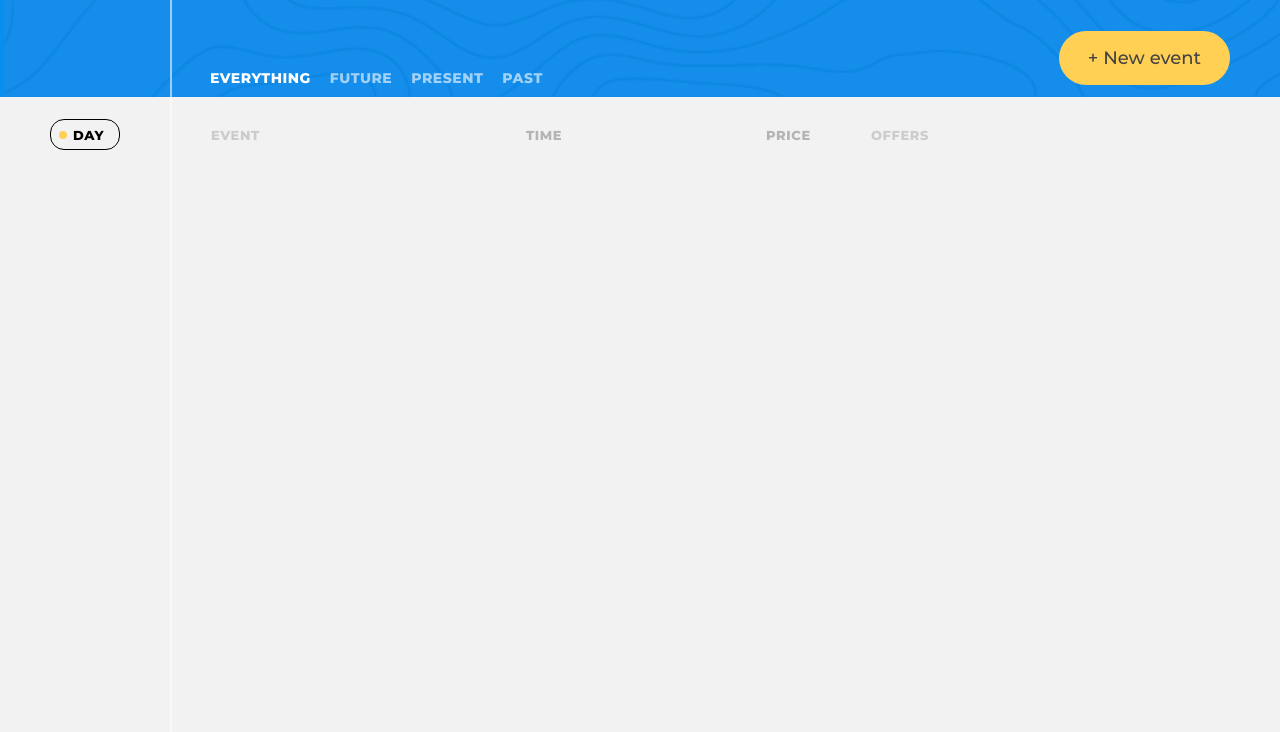
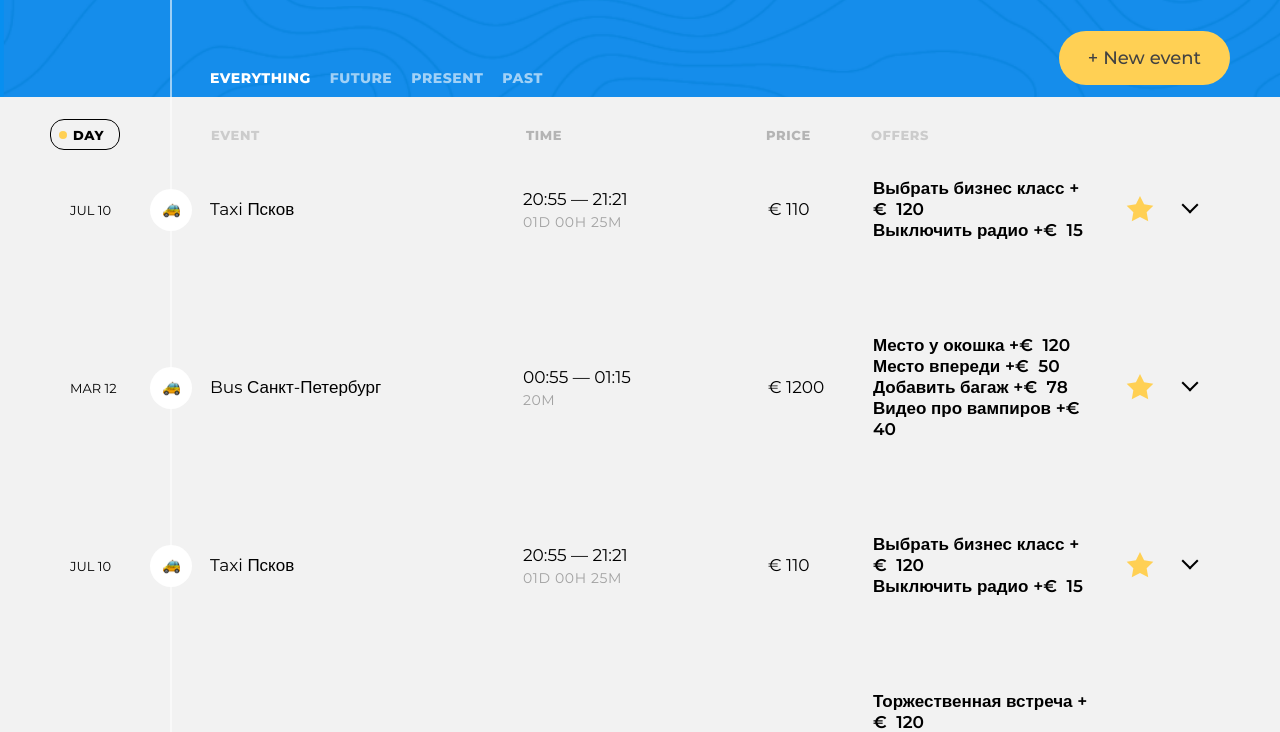
Before and after one commit to htmlacademy-ecmascript/1618231-big-trip-20, a website built with webpack: page public/index.html in a window 1280 px wide. Shown: the part 68-800 px from the top of the page. Built offline with nearby package versions, Linux system fonts and the light colour scheme.

Commit message:
Добавляет ДЗ Разделяй и властвуй

```diff
--- a/package.json
+++ b/package.json
@@ -20,9 +20,11 @@
     "@babel/preset-env": "7.21.4",
     "babel-loader": "9.1.2",
     "copy-webpack-plugin": "11.0.0",
+    "css-loader": "6.7.3",
     "eslint": "8.38.0",
     "eslint-config-htmlacademy": "9.0.0",
     "html-webpack-plugin": "5.5.1",
+    "style-loader": "3.3.2",
     "webpack": "5.79.0",
     "webpack-cli": "5.0.1",
     "webpack-dev-server": "4.13.3"
--- a/src/main.js
+++ b/src/main.js
@@ -1,8 +1,6 @@
 import TripEventsPresenter from './presenter/trip-events-presenter';
 import PageHeaderPresenter from './presenter/page-header-presenter';
 import PointsModel from './model/points-model';
-import dayjs from 'dayjs';
-import duration from 'dayjs/plugin/duration';
 
 const pageMain = document.querySelector('.page-main');
 const tripEventsSection = pageMain.querySelector('.trip-events');
@@ -13,9 +11,3 @@ const tripEventsPresenter = new TripEventsPresenter({container: tripEventsSectio
 
 pageHeaderPresenter.init();
 tripEventsPresenter.init();
-
-dayjs.extend(duration);
-
-// const aaa = 3600000 * 28.44;
-
-// console.log(dayjs.duration(aaa));
--- a/src/mock/distinations.js
+++ b/src/mock/distinations.js
@@ -6,7 +6,7 @@ const distinations = [
     А не то еще глупее Ты найдешь на них ответ.
     Если глупые вопросы Появились в голове,
     Задавай их сразу взрослым. Пусть у них трещат мозги.`,
-    pictures: ['https://loremflickr.com/248/152?random=1',
+    photos: ['https://loremflickr.com/248/152?random=1',
       'https://loremflickr.com/248/152?random=2',
       'https://loremflickr.com/248/152?random=3',
       'https://loremflickr.com/248/152?random=4']
--- a/src/model/points-model.js
+++ b/src/model/points-model.js
@@ -2,9 +2,9 @@ import { getRandomPoint } from '../mock/points';
 import { AMOUNT_ELEMENTS } from '../consts';
 
 export default class PointsModel {
-  points = Array.from({length: AMOUNT_ELEMENTS}, getRandomPoint);
+  #points = Array.from({length: AMOUNT_ELEMENTS}, getRandomPoint);
 
-  getPoints() {
-    return this.points;
+  get points() {
+    return this.#points;
   }
 }
--- a/src/presenter/page-header-presenter.js
+++ b/src/presenter/page-header-presenter.js
@@ -1,16 +1,19 @@
 import TripInfoView from '../view/trip-info-view';
 import TripFilterView from '../view/trip-filters-view';
-import { render, RenderPosition } from '../render';
+import EventAddBtnView from '../view/event-add-btn-view';
+import { render, RenderPosition } from '../framework/render';
 
 
 export default class PageHeaderPresenter {
-  filterContainer = document.querySelector('.trip-controls__filters');
+  #filterContainer = document.querySelector('.trip-controls__filters');
+  #container = null;
   constructor({container}) {
-    this.container = container;
+    this.#container = container;
   }
 
   init() {
-    render(new TripInfoView, this.container, RenderPosition.AFTERBEGIN);
-    render(new TripFilterView, this.filterContainer);
+    render(new TripInfoView, this.#container, RenderPosition.AFTERBEGIN);
+    render(new TripFilterView, this.#filterContainer);
+    render(new EventAddBtnView, this.#container);
   }
 }
--- a/src/presenter/trip-events-presenter.js
+++ b/src/presenter/trip-events-presenter.js
@@ -1,33 +1,71 @@
-import { render } from '../render';
+import { render, replace } from '../framework/render';
 import TripSortView from '../view/trip-sort-view';
 import EventsListView from '../view/events-list-view';
 import EventsItemView from '../view/event-item-view';
-import EventFormView from '../view/event-form-view';
 import PointContentView from '../view/point-content-view';
+import EventEditFormView from '../view/event-edit-form-view';
 
 
 export default class TripEventsPresenter {
-  tripPoints = [];
+  #tripPoints = [];
+  #pointsList = [];
+  #container = null;
+  #pointsModel = null;
   eventsList = new EventsListView();
   eventsItem = new EventsItemView();
 
   constructor({container, pointsModel}) {
-    this.container = container;
-    this.pointsModel = pointsModel;
+    this.#container = container;
+    this.#pointsModel = pointsModel;
   }
 
   init() {
-    this.pointsList = [...this.pointsModel.getPoints()];
+    this.#pointsList = [...this.#pointsModel.points];
 
-    render(new TripSortView(), this.container);
-    render(this.eventsList, this.container);
-    render(this.eventsItem, this.eventsList.getElement());
-    render(new EventFormView({card: this.pointsList[1]}), this.eventsItem.getElement());
+    render(new TripSortView(), this.#container);
+    render(this.eventsList, this.#container);
+    // render(this.eventsItem, this.eventsList.element);
+    // render(new EventAddFormView({card: this.#pointsList[1]}), this.eventsItem.element);
 
-    for (let i = 0; i < this.pointsList.length; i++) {
-      this.tripPoints[i] = new EventsItemView();
-      render(this.tripPoints[i], this.eventsList.getElement());
-      render(new PointContentView({point: this.pointsList[i]}), this.tripPoints[i].getElement());
+    for (let i = 0; i < this.#pointsList.length; i++) {
+      this.#renderPoint(this.#pointsList[i]);
     }
   }
+
+  #renderPoint(point) {
+    const tripPoint = new EventsItemView();
+    const onEscKeyDown = (evt) => {
+      if (evt.key === 'Escape') {
+        evt.preventDefault();
+        replaceFormToPoint();
+        document.removeEventListener('keydown', onEscKeyDown);
+      }
+    };
+
+    const pointContent = new PointContentView({
+      point,
+      showEditForm: () => {
+        replacePointToForm();
+        document.addEventListener('keydown', onEscKeyDown);
+      },
+    });
+
+    const pointEditContent = new EventEditFormView({
+      point,
+      onFormSubmit: () => {
+        replaceFormToPoint();
+        document.removeEventListener('keydown', onEscKeyDown);
+      }
+    });
+
+    function replacePointToForm() {
+      replace(pointEditContent, pointContent);
+    }
+
+    function replaceFormToPoint() {
+      replace(pointContent, pointEditContent);
+    }
+    render(tripPoint, this.eventsList.element);
+    render(pointContent, tripPoint.element);
+  }
 }
--- a/src/utils.js
+++ b/src/utils.js
@@ -25,6 +25,7 @@ const getEventDuration = (start, end) => {
   return `${eventDuration.format(DAY_FORMAT)}${DAY} ${eventDuration.format(HOUR_FORMAT)}${HOUR} ${eventDuration.format(MINUTE_FORMAT)}${MINUTE}`;
 };
 
+
 const getDateOptions = (start, end) => {
   const startEvent = dayjs(start);
   const endEvent = dayjs(end);
@@ -38,4 +39,14 @@ const getDateOptions = (start, end) => {
   };
 };
 
-export {getRandomElement, getDateOptions};
+const getFullDataOptions = (start, end) => {
+  const startEvent = dayjs(start);
+  const endEvent = dayjs(end);
+  const DATE_FORMAT = 'DD/MM/YY HH:mm';
+  return {
+    start: startEvent.format(DATE_FORMAT),
+    end: endEvent.format(DATE_FORMAT),
+  };
+};
+
+export {getRandomElement, getDateOptions, getFullDataOptions};
--- /dev/null
+++ b/src/view/event-add-btn-view.js
@@ -0,0 +1,10 @@
+import AbstractView from '../framework/view/abstract-view';
+
+const getEventAddBtn = () => '<button class="trip-main__event-add-btn  btn  btn--big  btn--yellow" type="button">New event</button>';
+
+
+export default class EventAddBtnView extends AbstractView {
+  get template() {
+    return getEventAddBtn();
+  }
+}
--- a/src/view/event-form-view.js
+++ b/src/view/event-add-form-view.js
@@ -1,4 +1,4 @@
-import { createElement } from '../render';
+import AbstractView from '../framework/view/abstract-view';
 import dayjs from 'dayjs';
 
 const DATE_FORMAT = 'DD/MM/YY hh:mm';
@@ -21,7 +21,7 @@ const getEventAvailableOffers = (options) => options.offers.map((item) => `
     </label>
     </div>`).join('');
 
-const getEventPhoto = (pictures) => pictures.map((item) =>`<img class="event__photo" src="${item}" alt="Event photo">
+const getDestinationPhoto = (pictures) => pictures.map((item) =>`<img class="event__photo" src="${item}" alt="Event photo">
     `).join('');
 
 const createFormTemplate = ({card}) => {
@@ -127,7 +127,7 @@ const createFormTemplate = ({card}) => {
 
     <div class="event__photos-container">
       <div class="event__photos-tape">
-      ${getEventPhoto(photos)}
+      ${getDestinationPhoto(photos)}
       </div>
     </div>
   </section>
@@ -135,24 +135,13 @@ const createFormTemplate = ({card}) => {
 </form>`;
 };
 
-export default class EventFormView {
+export default class EventFormView extends AbstractView {
   constructor(card) {
+    super();
     this.card = card;
   }
 
-  getTemplate() {
+  get template() {
     return createFormTemplate(this.card);
   }
-
-  getElement() {
-    if (!this.element) {
-      this.element = createElement(this.getTemplate());
-    }
-
-    return this.element;
-  }
-
-  removeElement() {
-    this.element = null;
-  }
 }
--- /dev/null
+++ b/src/view/event-edit-form-view.js
@@ -0,0 +1,150 @@
+import AbstractView from '../framework/view/abstract-view';
+import { getFullDataOptions } from '../utils';
+
+const createPointOfferList = (options) => options.offers.map((item) => `<div class="event__offer-selector">
+<input class="event__offer-checkbox  visually-hidden" id="event-offer-luggage-1" type="checkbox" name="event-offer-luggage" checked>
+<label class="event__offer-label" for="event-offer-luggage-1">
+  <span class="event__offer-title">${item.title}</span>
+  &plus;&euro;&nbsp;
+  <span class="event__offer-price">${item.price}</span>
+</label>
+</div>`).join('');
+
+const getEventEditFormView = (point) => {
+  const {type, destination, dateFrom, dateTo, basePrice, offers} = point;
+  const {name, description} = destination;
+  const dateOptions = getFullDataOptions(dateFrom, dateTo);
+  const optionsList = createPointOfferList(offers);
+
+  return `<form class="event event--edit" action="#" method="post">
+<header class="event__header">
+  <div class="event__type-wrapper">
+    <label class="event__type  event__type-btn" for="event-type-toggle-1">
+      <span class="visually-hidden">Choose event type</span>
+      <img class="event__type-icon" width="17" height="17" src="img/icons/flight.png" alt="Event type icon">
+    </label>
+    <input class="event__type-toggle  visually-hidden" id="event-type-toggle-1" type="checkbox">
+
+    <div class="event__type-list">
+      <fieldset class="event__type-group">
+        <legend class="visually-hidden">Event type</legend>
+
+        <div class="event__type-item">
+          <input id="event-type-taxi-1" class="event__type-input  visually-hidden" type="radio" name="event-type" value="taxi">
+          <label class="event__type-label  event__type-label--taxi" for="event-type-taxi-1">Taxi</label>
+        </div>
+
+        <div class="event__type-item">
+          <input id="event-type-bus-1" class="event__type-input  visually-hidden" type="radio" name="event-type" value="bus">
+          <label class="event__type-label  event__type-label--bus" for="event-type-bus-1">Bus</label>
+        </div>
+
+        <div class="event__type-item">
+          <input id="event-type-train-1" class="event__type-input  visually-hidden" type="radio" name="event-type" value="train">
+          <label class="event__type-label  event__type-label--train" for="event-type-train-1">Train</label>
+        </div>
+
+        <div class="event__type-item">
+          <input id="event-type-ship-1" class="event__type-input  visually-hidden" type="radio" name="event-type" value="ship">
+          <label class="event__type-label  event__type-label--ship" for="event-type-ship-1">Ship</label>
+        </div>
+
+        <div class="event__type-item">
+          <input id="event-type-drive-1" class="event__type-input  visually-hidden" type="radio" name="event-type" value="drive">
+          <label class="event__type-label  event__type-label--drive" for="event-type-drive-1">Drive</label>
+        </div>
+
+        <div class="event__type-item">
+          <input id="event-type-flight-1" class="event__type-input  visually-hidden" type="radio" name="event-type" value="flight" checked>
+          <label class="event__type-label  event__type-label--flight" for="event-type-flight-1">Flight</label>
+        </div>
+
+        <div class="event__type-item">
+          <input id="event-type-check-in-1" class="event__type-input  visually-hidden" type="radio" name="event-type" value="check-in">
+          <label class="event__type-label  event__type-label--check-in" for="event-type-check-in-1">Check-in</label>
+        </div>
+
+        <div class="event__type-item">
+          <input id="event-type-sightseeing-1" class="event__type-input  visually-hidden" type="radio" name="event-type" value="sightseeing">
+          <label class="event__type-label  event__type-label--sightseeing" for="event-type-sightseeing-1">Sightseeing</label>
+        </div>
+
+        <div class="event__type-item">
+          <input id="event-type-restaurant-1" class="event__type-input  visually-hidden" type="radio" name="event-type" value="restaurant">
+          <label class="event__type-label  event__type-label--restaurant" for="event-type-restaurant-1">Restaurant</label>
+        </div>
+      </fieldset>
+    </div>
+  </div>
+
+  <div class="event__field-group  event__field-group--destination">
+    <label class="event__label  event__type-output" for="event-destination-1">
+      ${type}
+    </label>
+    <input class="event__input  event__input--destination" id="event-destination-1" type="text" name="event-destination" value="${name}" list="destination-list-1">
+    <datalist id="destination-list-1">
+      <option value="Amsterdam"></option>
+      <option value="Geneva"></option>
+      <option value="Chamonix"></option>
+    </datalist>
+  </div>
+
+  <div class="event__field-group  event__field-group--time">
+    <label class="visually-hidden" for="event-start-time-1">From</label>
+    <input class="event__input  event__input--time" id="event-start-time-1" type="text" name="event-start-time" value="${dateOptions.start}">
+    &mdash;
+    <label class="visually-hidden" for="event-end-time-1">To</label>
+    <input class="event__input  event__input--time" id="event-end-time-1" type="text" name="event-end-time" value="${dateOptions.end}">
+  </div>
+
+  <div class="event__field-group  event__field-group--price">
+    <label class="event__label" for="event-price-1">
+      <span class="visually-hidden">Price</span>
+      &euro;
+    </label>
+    <input class="event__input  event__input--price" id="event-price-1" type="text" name="event-price" value="${basePrice}">
+  </div>
+
+  <button class="event__save-btn  btn  btn--blue" type="submit">Save</button>
+  <button class="event__reset-btn" type="reset">Delete</button>
+  <button class="event__rollup-btn" type="button">
+    <span class="visually-hidden">Open event</span>
+  </button>
+</header>
+<section class="event__details">
+  <section class="event__section  event__section--offers">
+    <h3 class="event__section-title  event__section-title--offers">Offers</h3>
+
+   <div class="event__available-offers">
+   ${optionsList}
+    </div>
+  </section>
+
+  <section class="event__section  event__section--destination">
+    <h3 class="event__section-title  event__section-title--destination">Destination</h3>
+    <p class="event__destination-description">${description}</p>
+  </section>
+</section>
+</form>`;
+};
+
+
+export default class EventEditFormView extends AbstractView {
+  #point = null;
+  #onFormSubmit = null;
+  constructor({point, onFormSubmit}) {
+    super();
+    this.#point = point;
+    this.#onFormSubmit = onFormSubmit;
+    this.element.addEventListener('submit', this.#onSubmitButtonClick);
+  }
+
+  get template() {
+    return getEventEditFormView(this.#point);
+  }
+
+  #onSubmitButtonClick = (evt) => {
+    evt.preventDefault();
+    this.#onFormSubmit();
+  };
+}
--- a/src/view/event-item-view.js
+++ b/src/view/event-item-view.js
@@ -1,21 +1,9 @@
-import { createElement } from '../render';
+import AbstractView from '../framework/view/abstract-view';
 
 const createEventsListTemplate = () => '<li class="trip-events__item"></li>';
 
-export default class EventsItemView {
-  getTemplate() {
+export default class EventsItemView extends AbstractView {
+  get template() {
     return createEventsListTemplate();
   }
-
-  getElement() {
-    if (!this.element) {
-      this.element = createElement(this.getTemplate());
-    }
-
-    return this.element;
-  }
-
-  removeElement() {
-    this.element = null;
-  }
 }
--- a/src/view/events-list-view.js
+++ b/src/view/events-list-view.js
@@ -1,21 +1,9 @@
-import { createElement } from '../render';
+import AbstractView from '../framework/view/abstract-view';
 
 const createEventsListTemplate = () => '<ul class="trip-events__list"></ul>';
 
-export default class EventsListView {
-  getTemplate() {
+export default class EventsListView extends AbstractView {
+  get template() {
     return createEventsListTemplate();
   }
-
-  getElement() {
-    if (!this.element) {
-      this.element = createElement(this.getTemplate());
-    }
-
-    return this.element;
-  }
-
-  removeElement() {
-    this.element = null;
-  }
 }
--- a/src/view/point-content-view.js
+++ b/src/view/point-content-view.js
@@ -1,7 +1,7 @@
-import { createElement } from '../render';
+import AbstractView from '../framework/view/abstract-view';
 import { getDateOptions} from '../utils';
 
-const createPointOfferListTemplate = (options)=> options.offers.map((item) => `<li class="event__offer">
+const createPointOfferList = (options)=> options.offers.map((item) => `<li class="event__offer">
   <span class="event__offer-title">${item.title}</span>
   &plus;&euro;&nbsp;
   <span class="event__offer-price">${item.price}</span>
@@ -11,7 +11,7 @@ const createPointContentTemplate = (point) => {
   const {type, destination, dateFrom, dateTo, basePrice, offers} = point;
   const {name} = destination;
   const date = getDateOptions(dateFrom, dateTo);
-  const optionsList = createPointOfferListTemplate(offers);
+  const optionsList = createPointOfferList(offers);
   return `<div class="event">
 <time class="event__date" datetime="2019-03-18">${date.day}</time>
 <div class="event__type">
@@ -34,35 +34,36 @@ const createPointContentTemplate = (point) => {
 ${optionsList}
 </ul>
 <button class="event__favorite-btn event__favorite-btn--active" type="button">
-  <span class="visually-hidden">Add to favorite</span>
-  <svg class="event__favorite-icon" width="28" height="28" viewBox="0 0 28 28">
-    <path d="M14 21l-8.22899 4.3262 1.57159-9.1631L.685209 9.67376 9.8855 8.33688 14 0l4.1145 8.33688 9.2003 1.33688-6.6574 6.48934 1.5716 9.1631L14 21z"/>
-  </svg>
+<span class="visually-hidden">Add to favorite</span>
+<svg class="event__favorite-icon" width="28" height="28" viewBox="0 0 28 28">
+  <path d="M14 21l-8.22899 4.3262 1.57159-9.1631L.685209 9.67376 9.8855 8.33688 14 0l4.1145 8.33688 9.2003 1.33688-6.6574 6.48934 1.5716 9.1631L14 21z"/>
+</svg>
 </button>
 <button class="event__rollup-btn" type="button">
-  <span class="visually-hidden">Open event</span>
+<span class="visually-hidden">Open event</span>
 </button>
 </div>`;
 };
 
-export default class PointContentView {
-  constructor({point}) {
-    this.point = point;
+export default class PointContentView extends AbstractView {
+  #showEditForm = null;
+  #editButton = null;
+  #point = null;
+  #addFavorite = null;
+  constructor({point, showEditForm}) {
+    super();
+    this.#point = point;
+    this.#editButton = this.element.querySelector('.event__rollup-btn');
+    this.#editButton.addEventListener('click', this.#onEditButtonClick);
+    this.#showEditForm = showEditForm;
   }
 
-  getTemplate() {
-    return createPointContentTemplate(this.point);
+  get template() {
+    return createPointContentTemplate(this.#point);
   }
 
-  getElement() {
-    if (!this.element) {
-      this.element = createElement(this.getTemplate());
-    }
-
-    return this.element;
-  }
-
-  removeElement() {
-    this.element = null;
-  }
+  #onEditButtonClick = (evt) => {
+    evt.preventDefault();
+    this.#showEditForm();
+  };
 }
--- a/src/view/trip-filters-view.js
+++ b/src/view/trip-filters-view.js
@@ -1,4 +1,4 @@
-import { createElement } from '../render';
+import AbstractView from '../framework/view/abstract-view';
 
 const createFilterTemplate = () => `<form class="trip-filters" action="#" method="get">
 <div class="trip-filters__filter">
@@ -24,20 +24,8 @@ const createFilterTemplate = () => `<form class="trip-filters" action="#" method
 <button class="visually-hidden" type="submit">Accept filter</button>
 </form>`;
 
-export default class TripFilterView {
-  getTemplate() {
+export default class TripFilterView extends AbstractView {
+  get template() {
     return createFilterTemplate();
   }
-
-  getElement() {
-    if (!this.element) {
-      this.element = createElement(this.getTemplate());
-    }
-
-    return this.element;
-  }
-
-  removeElement() {
-    this.element = null;
-  }
 }
--- a/src/view/trip-info-view.js
+++ b/src/view/trip-info-view.js
@@ -1,4 +1,5 @@
-import { createElement } from '../render';
+// import { createElement } from '../render';
+import AbstractView from '../framework/view/abstract-view';
 
 const createTripInfoTemplate = () => `<section class="trip-main__trip-info  trip-info">
 <div class="trip-info__main">
@@ -13,20 +14,8 @@ const createTripInfoTemplate = () => `<section class="trip-main__trip-info  trip
 </section>
 `;
 
-export default class TripInfoView {
-  getTemplate() {
+export default class TripInfoView extends AbstractView {
+  get template() {
     return createTripInfoTemplate();
   }
-
-  getElement() {
-    if (!this.element) {
-      this.element = createElement(this.getTemplate());
-    }
-
-    return this.element;
-  }
-
-  removeElement() {
-    this.element = null;
-  }
 }
--- a/src/view/trip-sort-view.js
+++ b/src/view/trip-sort-view.js
@@ -1,4 +1,4 @@
-import { createElement } from '../render';
+import AbstractView from '../framework/view/abstract-view';
 
 const createSortTemplate = () => `<form class="trip-events__trip-sort  trip-sort" action="#" method="get">
 <div class="trip-sort__item  trip-sort__item--day">
@@ -27,20 +27,8 @@ const createSortTemplate = () => `<form class="trip-events__trip-sort  trip-sort
 </div>
 </form>`;
 
-export default class TripSortView {
-  getTemplate() {
+export default class TripSortView extends AbstractView {
+  get template() {
     return createSortTemplate();
   }
-
-  getElement() {
-    if (!this.element) {
-      this.element = createElement(this.getTemplate());
-    }
-
-    return this.element;
-  }
-
-  removeElement() {
-    this.element = null;
-  }
 }
```
Also changed, not shown: public/index.html (+0 -1 lines), webpack.config.js (+7 -2 lines), 1 other file.
